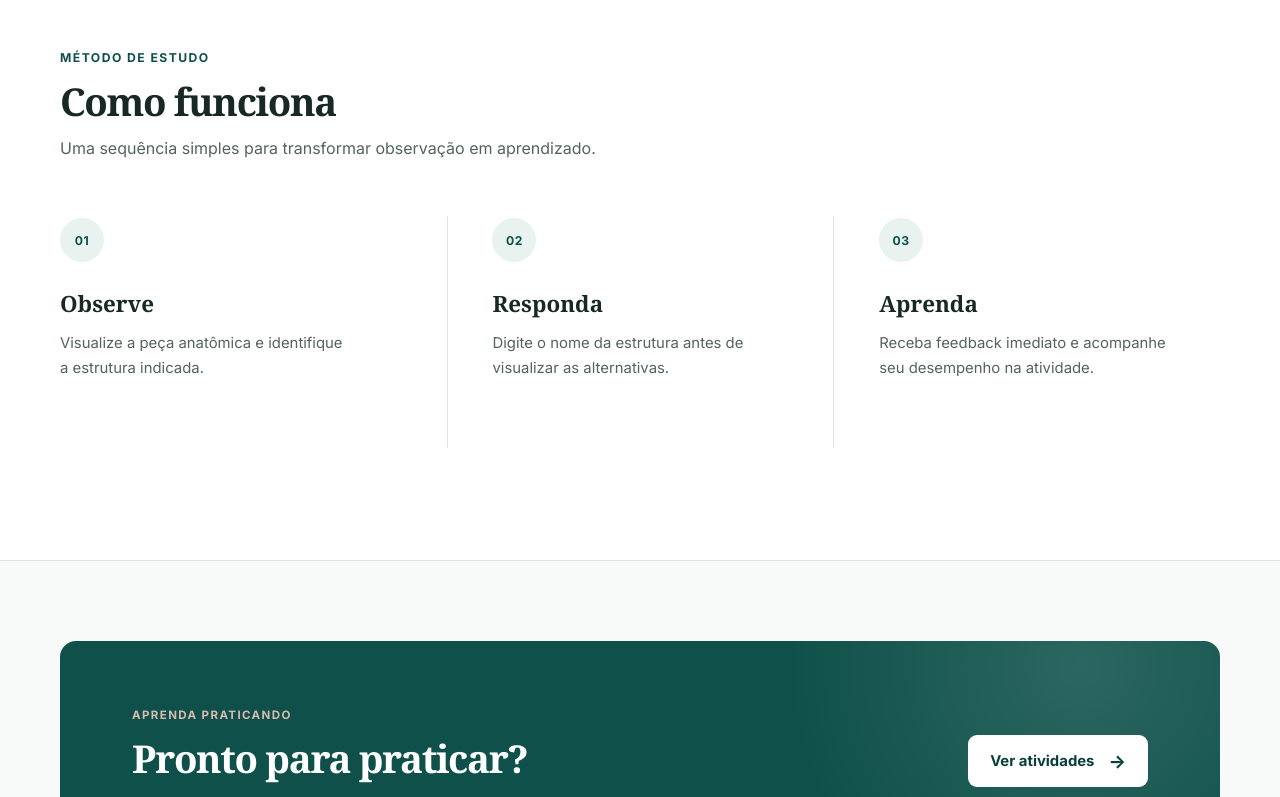
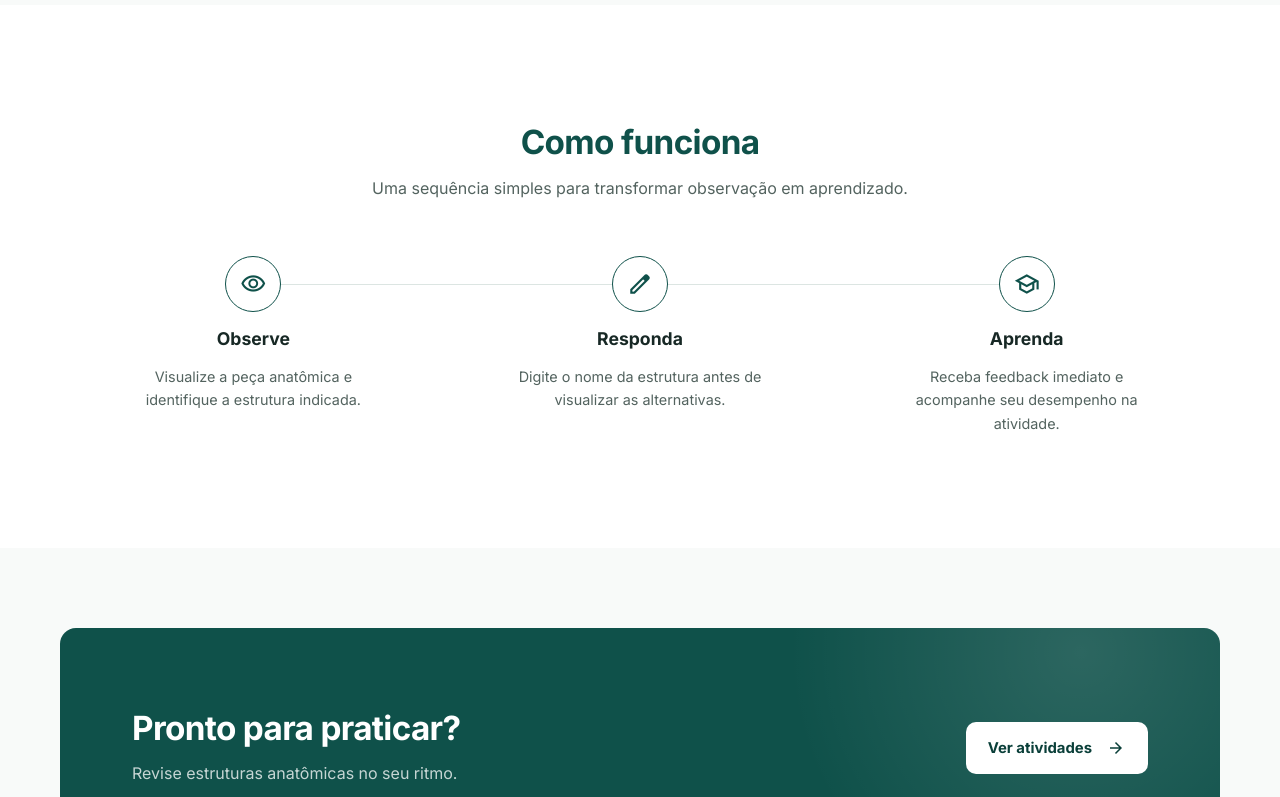
Before and after one commit to elc1074/Trivianatomica, a React (Vite) app in the folder client/: page / in a window 1280 px wide. Shown: the part 680-1477 px from the top of the page. Built offline with nearby package versions, Linux system fonts and the light colour scheme.

Commit message:
refactor: reduce ai-slop tells across header, callout and how-it-works

```diff
--- a/client/src/components/CallToAction.jsx
+++ b/client/src/components/CallToAction.jsx
@@ -1,3 +1,4 @@
+import Icon from './Icon.jsx'
 import styles from './CallToAction.module.css'
 
 function CallToAction() {
@@ -6,14 +7,13 @@ function CallToAction() {
       <div className="container">
         <div className={styles.ctaContent}>
           <div>
-            <span className={styles.ctaKicker}>Aprenda praticando</span>
             <h2 id="cta-title">Pronto para praticar?</h2>
             <p>Revise estruturas anatômicas no seu ritmo.</p>
           </div>
 
           <a className="button button-light" href="#como-funciona">
             Ver atividades
-            <span aria-hidden="true">→</span>
+            <Icon name="arrow_forward" size={20} color="currentColor" />
           </a>
         </div>
       </div>
--- a/client/src/components/CallToAction.module.css
+++ b/client/src/components/CallToAction.module.css
@@ -18,22 +18,13 @@
     var(--color-primary);
 }
 
-.ctaKicker {
-  color: #d8bbb0;
-  font-size: 0.72rem;
-  font-weight: 750;
-  letter-spacing: 0.12em;
-  text-transform: uppercase;
-}
-
 .ctaContent h2 {
-  margin: 14px 0 12px;
+  margin: 0 0 12px;
   color: #ffffff;
-  font-family: Georgia, "Times New Roman", serif;
-  font-size: clamp(2rem, 3vw, 2.75rem);
-  font-weight: 600;
-  letter-spacing: -0.035em;
-  line-height: 1.13;
+  font-size: clamp(1.8rem, 2.6vw, 2.4rem);
+  font-weight: 700;
+  letter-spacing: -0.02em;
+  line-height: 1.18;
 }
 
 .ctaContent p {
--- a/client/src/components/Header.jsx
+++ b/client/src/components/Header.jsx
@@ -4,7 +4,7 @@ function Header() {
   return (
     <header className={styles.siteHeader}>
       <div className={`container ${styles.headerContent}`}>
-        <a className={styles.brand} href="#inicio" aria-label="Trivia Anatômica — início">
+        <a className={styles.brand} href="#inicio" aria-label="Trivia Anatômica, início">
           <span className={styles.brandMark} aria-hidden="true">
             TA
           </span>
--- a/client/src/components/Header.module.css
+++ b/client/src/components/Header.module.css
@@ -3,6 +3,7 @@
   z-index: 10;
   border-bottom: 1px solid rgba(15, 81, 74, 0.1);
   background: rgba(248, 250, 249, 0.94);
+  box-shadow: 0 6px 24px rgba(15, 81, 74, 0.22);
 }
 
 .headerContent {
@@ -29,7 +30,7 @@
   width: 38px;
   height: 38px;
   place-items: center;
-  border-radius: 11px;
+  border-radius: var(--radius-control);
   color: #ffffff;
   background: var(--color-primary);
   font-size: 0.78rem;
--- a/client/src/components/HowItWorks.jsx
+++ b/client/src/components/HowItWorks.jsx
@@ -1,20 +1,21 @@
+import Icon from './Icon.jsx'
 import styles from './HowItWorks.module.css'
 
 const steps = [
   {
-    number: '01',
+    icon: 'visibility',
     title: 'Observe',
     description:
       'Visualize a peça anatômica e identifique a estrutura indicada.',
   },
   {
-    number: '02',
+    icon: 'edit',
     title: 'Responda',
     description:
       'Digite o nome da estrutura antes de visualizar as alternativas.',
   },
   {
-    number: '03',
+    icon: 'school',
     title: 'Aprenda',
     description:
       'Receba feedback imediato e acompanhe seu desempenho na atividade.',
@@ -30,15 +31,20 @@ function HowItWorks() {
     >
       <div className="container">
         <div className={styles.sectionHeading}>
-          <span className="eyebrow">Método de estudo</span>
           <h2 id="how-title">Como funciona</h2>
           <p>Uma sequência simples para transformar observação em aprendizado.</p>
         </div>
 
         <ol className={styles.stepsList}>
-          {steps.map((step) => (
-            <li className={styles.stepCard} key={step.number}>
-              <span className={styles.stepNumber}>{step.number}</span>
+          {steps.map((step, index) => (
+            <li className={styles.stepCard} key={step.title}>
+              {index > 0 && <div className={styles.lineLeft} />}
+              {index < steps.length - 1 && <div className={styles.lineRight} />}
+
+              <div className={styles.stepIcon}>
+                <Icon name={step.icon} size={26} color="currentColor" />
+              </div>
+
               <h3>{step.title}</h3>
               <p>{step.description}</p>
             </li>
--- a/client/src/components/HowItWorks.module.css
+++ b/client/src/components/HowItWorks.module.css
@@ -1,22 +1,22 @@
 .howItWorks {
-  border-block: 1px solid var(--color-border);
+  margin-top: 64px;
   padding: 104px 0 112px;
   background: var(--color-surface);
 }
 
 .sectionHeading {
-  max-width: 580px;
-  margin-bottom: 54px;
+  max-width: 560px;
+  margin: 0 auto 54px;
+  text-align: center;
 }
 
 .sectionHeading h2 {
   margin: 14px 0 12px;
-  color: var(--color-ink);
-  font-family: Georgia, "Times New Roman", serif;
-  font-size: clamp(2rem, 3vw, 2.75rem);
-  font-weight: 600;
-  letter-spacing: -0.035em;
-  line-height: 1.13;
+  color: var(--color-primary);
+  font-size: clamp(1.9rem, 2.6vw, 2.4rem);
+  font-weight: 700;
+  letter-spacing: -0.02em;
+  line-height: 1.2;
 }
 
 .sectionHeading p {
@@ -26,56 +26,67 @@
 }
 
 .stepsList {
-  display: grid;
-  grid-template-columns: repeat(3, 1fr);
-  gap: 0;
+  display: flex;
+  align-items: flex-start;
   margin: 0;
   padding: 0;
   list-style: none;
 }
 
 .stepCard {
-  min-height: 232px;
-  border-left: 1px solid var(--color-border);
-  padding: 2px clamp(28px, 3.5vw, 48px);
+  position: relative;
+  flex: 1;
+  display: flex;
+  flex-direction: column;
+  align-items: center;
+  gap: 16px;
+  padding: 0 clamp(16px, 3vw, 32px);
+  text-align: center;
 }
 
-.stepCard:first-child {
-  padding-left: 0;
-  border-left: 0;
+.lineLeft,
+.lineRight {
+  position: absolute;
+  top: 28px;
+  width: 50%;
+  height: 1px;
+  background: var(--color-border);
 }
 
-.stepCard:last-child {
-  padding-right: 0;
+.lineLeft {
+  left: 0;
 }
 
-.stepNumber {
-  display: inline-grid;
-  width: 44px;
-  height: 44px;
+.lineRight {
+  right: 0;
+}
+
+.stepIcon {
+  position: relative;
+  z-index: 1;
+  display: grid;
+  width: 56px;
+  height: 56px;
   place-items: center;
   border-radius: 50%;
+  border: 1px solid var(--color-primary);
+  background: var(--color-surface);
   color: var(--color-primary);
-  background: var(--color-primary-soft);
-  font-size: 0.76rem;
-  font-weight: 800;
-  letter-spacing: 0.05em;
 }
 
 .stepCard h3 {
-  margin: 26px 0 12px;
+  margin: 0;
   color: var(--color-ink);
-  font-family: Georgia, "Times New Roman", serif;
-  font-size: 1.4rem;
-  font-weight: 600;
+  font-size: 1.1rem;
+  font-weight: 650;
 }
 
 .stepCard p {
-  max-width: 290px;
+  max-width: 260px;
   margin: 0;
   color: var(--color-text);
-  font-size: 0.93rem;
-  line-height: 1.68;
+  font-size: 0.9rem;
+  line-height: 1.65;
 }
 
 @media (max-width: 900px) {
@@ -88,33 +99,22 @@
   }
 
   .stepsList {
-    grid-template-columns: 1fr;
-    gap: 0;
+    flex-direction: column;
+    gap: 32px;
   }
 
-  .stepCard,
-  .stepCard:first-child,
-  .stepCard:last-child {
-    display: grid;
-    min-height: auto;
-    grid-template-columns: 48px 1fr;
-    column-gap: 22px;
-    border-top: 1px solid var(--color-border);
-    border-left: 0;
-    padding: 28px 0;
+  .stepCard {
+    align-items: flex-start;
+    text-align: left;
+    padding: 0;
   }
 
-  .stepCard:last-child {
-    padding-bottom: 0;
-  }
-
-  .stepCard h3 {
-    align-self: end;
-    margin: 0 0 6px;
+  .lineLeft,
+  .lineRight {
+    display: none;
   }
 
   .stepCard p {
-    grid-column: 2;
-    max-width: 520px;
+    max-width: none;
   }
 }
--- a/client/src/index.css
+++ b/client/src/index.css
@@ -10,6 +10,7 @@
   --color-text-muted: #77837f;
   --color-border: #dce5e2;
 
+  --radius-control: 10px;
   --radius-card: 16px;
   --shadow-card: 0 8px 24px rgba(15, 81, 74, 0.12);
 
@@ -62,17 +63,6 @@ select {
   margin-inline: auto;
 }
 
-.eyebrow {
-  display: inline-flex;
-  align-items: center;
-  gap: 9px;
-  color: var(--color-primary);
-  font-size: 0.76rem;
-  font-weight: 750;
-  letter-spacing: 0.12em;
-  text-transform: uppercase;
-}
-
 .button {
   display: inline-flex;
   min-height: 52px;
@@ -80,7 +70,8 @@ select {
   justify-content: center;
   gap: 14px;
   border: 0;
-  border-radius: 9px;
+  cursor: pointer;
+  border-radius: var(--radius-control);
   padding: 0 22px;
   font-size: 0.93rem;
   font-weight: 720;
```
Also changed, not shown: 1 other file (tests, documents, lock files or other folders).
